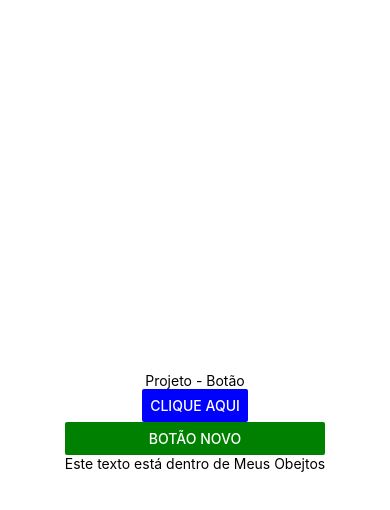
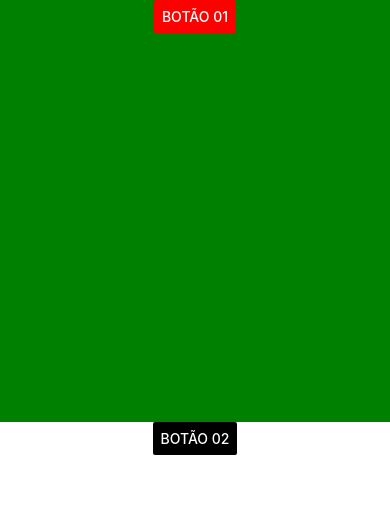
Before and after one commit to driaavila/Projeto01-React-Native, a React Native app: screen / in a window 390 px wide. Shown: the top 510 px of the page. Built offline with nearby package versions, Linux system fonts and the light colour scheme.

Commit message:
Atividade 1

```diff
--- a/App.js
+++ b/App.js
@@ -1,34 +1,26 @@
 import { StatusBar } from 'expo-status-bar';
 import React from 'react';
 import {ColorPropType, StyleSheet, Text, View, Button, Alert } from 'react-native';
-import MeuObjetos from './componentes/meusobjetos'
+import MeuObjetos from './componentes/button1'
+import MeuObjeto from './componentes/button2'
 
 export default function App() {
   return (
     <View style={styles.container}>
-      <Text>Projeto - Botão</Text>
       <StatusBar style="auto" />
-      <Button
-        title="Clique Aqui"
-        color= "blue"
-        accessibilityLabel="Texto Alternativo"
-        onPress={funcaoBotao}>
-      </Button>
-      <MeuObjetos></MeuObjetos>
-
+      <View style={{flex:1, flexWrap:'wrap'}}>
+        <View style={{flex: 1, backgroundColor: 'green'}}>
+        <MeuObjetos></MeuObjetos>
+        </View>
+        <View style={{flex: 1, backgroundColor: 'white'}}>
+        <MeuObjeto></MeuObjeto>
+        </View>
+      </View>
     </View>
   );
 }
-
-function funcaoBotao(){
-  Alert.alert('Botão clicado')
-}
-
 const styles = StyleSheet.create({
   container: {
     flex: 1,
-    backgroundColor: '#fff',
-    alignItems: 'center',
-    justifyContent: 'center',
   }
 });
--- a/componentes/meusobjetos.js
+++ b/componentes/button1.js
@@ -6,25 +6,24 @@ import {Text, Button, View} from 'react-native';
 class MeuObj extends React.Component{
 
     state={
-        corInicial: "green",
-        textoInicial: "Este texto está dentro de Meus Obejtos"
+        corInicial: "red",
+        textoInicial: "Botão 01"
     }
 
     pressionado = () => {
         this.setState({corInicial: 'orange'});
-        this.setState({textoInicial: 'alterado'})
+        this.setState({textoInicial: 'clicado'});
     }
 
     render(){
         return(
-            <View>
+            <View style={{ justifyContent:'center', flexDirection:'column', alignItems: 'center'}} >
                 <Button
-                title="botão novo"
+                title={this.state.textoInicial}
                 accessibilityLabel="texto alternativo"
                 color={this.state.corInicial}
                 onPress={this.pressionado}>
                 </Button>
-                <Text>{this.state.textoInicial}</Text>
             </View>
         );
     }
--- /dev/null
+++ b/componentes/button2.js
@@ -0,0 +1,31 @@
+import React from 'react';
+import {render} from 'react-dom';
+import {Text, Button, View} from 'react-native';
+
+
+class MeuObjeto extends React.Component{
+
+    state={
+        corInicial: "black",
+        textoInicial: "Botão 02"
+    }
+
+    pressionado = () => {
+        this.setState({corInicial: 'blue'});
+        this.setState({textoInicial: 'clicado'});
+    }
+
+    render(){
+        return(
+            <View style={{ justifyContent:'space-around', alignItems: 'center' }}>
+                <Button
+                title={this.state.textoInicial}
+                accessibilityLabel="texto alternativo"
+                color={this.state.corInicial}
+                onPress={this.pressionado}>
+                </Button>
+            </View>
+        );
+    }
+}
+export default MeuObjeto;
```
